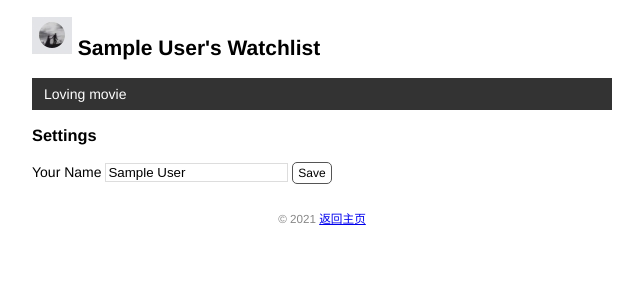
After one commit to John0520dd/day2, a Flask app: page /settings in a window 1280 px wide. The commit adds this page. Shown: the top 300 px of the page, without its empty margins (318-961 px from the left). Run offline with Flask 2, Linux system fonts and the light colour scheme; the visitor is signed in with stand-in values (Sample User, id 1); data comes from the database, SQL or seed files in the repository.

Commit message:
what the hell

```diff
--- a/app.py
+++ b/app.py
@@ -4,7 +4,7 @@ from flask_sqlalchemy import SQLAlchemy
 from werkzeug.security import generate_password_hash,check_password_hash
 import config
 import click
-from flask_login import LoginManager,UserMixin,login_user,login_required,logout_user
+from flask_login import LoginManager,UserMixin,login_user,login_required,logout_user,current_user
 
 app = Flask(__name__)
 app.config['SQLALCHEMY_TRACK_MODIFICATIONS'] = True
@@ -58,12 +58,16 @@ def hello():
 
 @app.route('/', methods=['GET', 'POST'])
 def index():
+    if request.method == 'POST':
+        if not current_user.is_authenticated:  # 如果当前用户未认证
+            return redirect(url_for('hello')) # 重定向到主页
+
     if request.method == 'POST': # 判断是否是 POST 请求 # 获取表单数据
         title = request.form.get('title') # 传入表单对应输入字段的 name 值
         year = request.form.get('year') # 验证数据
         if not title or not year or len(year) > 4 or len(title) > 60:
             flash('Invalid input.') # 显示错误提示
-            return redirect(url_for('index')) # 重定向回主页
+            return redirect(url_for('hello')) # 重定向回主页
 
         # 保存表单数据到数据库
         movie = Movie(title=title, year=year) # 创建记录
@@ -109,6 +113,7 @@ def delete(movie_id):
 
 
 @app.errorhandler(404) # 传入要处理的错误代码
+@login_required # 用于视图保护，后面会详细介绍
 def page_not_found(e): # 接受异常对象作为参数
     # return render_template('404.html'), 404
     return render_template('404_1.html'), 404
@@ -144,12 +149,14 @@ def login():
     if request.method == 'POST':
         username = request.form['username']
         password = request.form['password']
+        print("username : "+username)
+        print("password : "+password)
         if not username or not password:
             flash('Invalid input.')
             return redirect(url_for('login'))
 
         user = User.query.first() # 验证用户名和密码是否一致
-        if username == user.username and user.validate_password( password):
+        if username == user.username and user.validate_password(password):
             login_user(user) # 登入用户
             flash('Login success.')
             return redirect(url_for('hello')) # 重定向到主页
@@ -166,5 +173,19 @@ def logout():
     flash('Goodbye.')
     return redirect(url_for('hello')) # 重定向回首页
 
+@app.route('/settings', methods=['GET', 'POST'])
+@login_required
+def settings():
+    if request.method == 'POST':
+        name = request.form['name']
+        if not name or len(name) > 20:
+            flash('Invalid input.')
+            return redirect(url_for('settings'))
+        current_user.name = name # current_user 会返回当前登录用户的数据库记录对象 # 等同于下面的用法 # user = User.query.first() # user.name = name
+        db.session.commit()
+        flash('Settings updated.')
+        return redirect(url_for('hello'))
+    return render_template('settings.html')
+
 if __name__ == '__main__':
     app.run()
--- a/static/style.css
+++ b/static/style.css
@@ -44,7 +44,8 @@ footer {
 .totoro {
     display: block;
     margin: 0 auto;
-    height: 100px;
+    height: 100%;
+    width: 100%;
 }
 
 nav ul {
@@ -94,10 +95,12 @@ input[type=text] {
     border: 1px solid #ddd;
 }
 
-input[name=year] {
-    width: 50px;
+input[name=year]{
+    width: 40%;
 }
-
+input[name=title] {
+    width: 40%;
+}
 .btn {
     font-size: 12px;
     padding: 3px 5px;
--- a/templates/login.html
+++ b/templates/login.html
@@ -7,5 +7,6 @@
         密码<br>
         <!-- 密码输入框的 type 属性使用 password，会将输入值显示为圆点 -->
         <input type="password" name="password" required><br><br>
-        <input class="btn" type="submit" name="submit" value="Submit"></form>
+        <input class="btn" type="submit" name="submit" value="Submit">
+    </form>
 {% endblock %}
--- /dev/null
+++ b/templates/settings.html
@@ -0,0 +1,8 @@
+{% extends 'base.html' %}
+{% block content %}
+    <h3>Settings</h3>
+    <form method="post">
+        Your Name <input type="text" name="name" autocomplete="off" required value="{{ current_user.name }}">
+        <input class="btn" type="submit" name="submit" value="Save">
+    </form>
+{% endblock %}
```
Also changed, not shown: click_Admin.py (added, +29 -0 lines), templates/index.html (+38 -5 lines).
